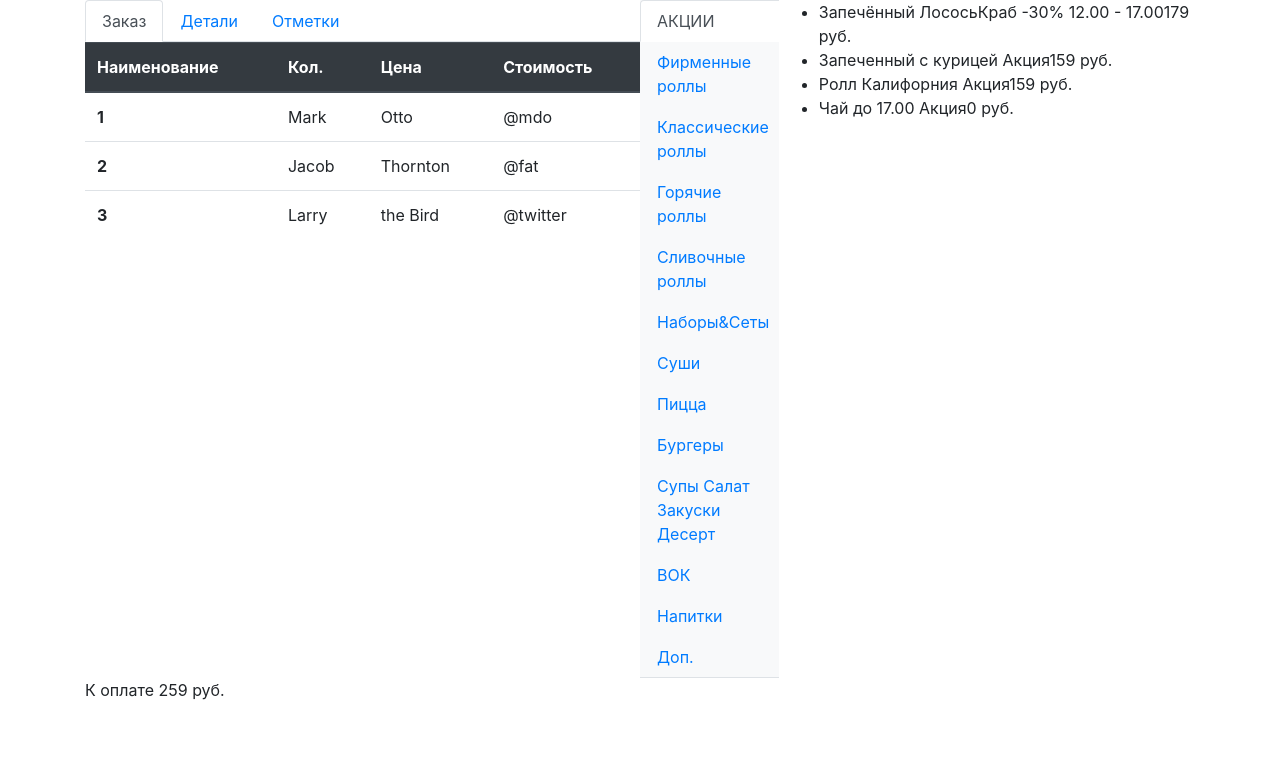
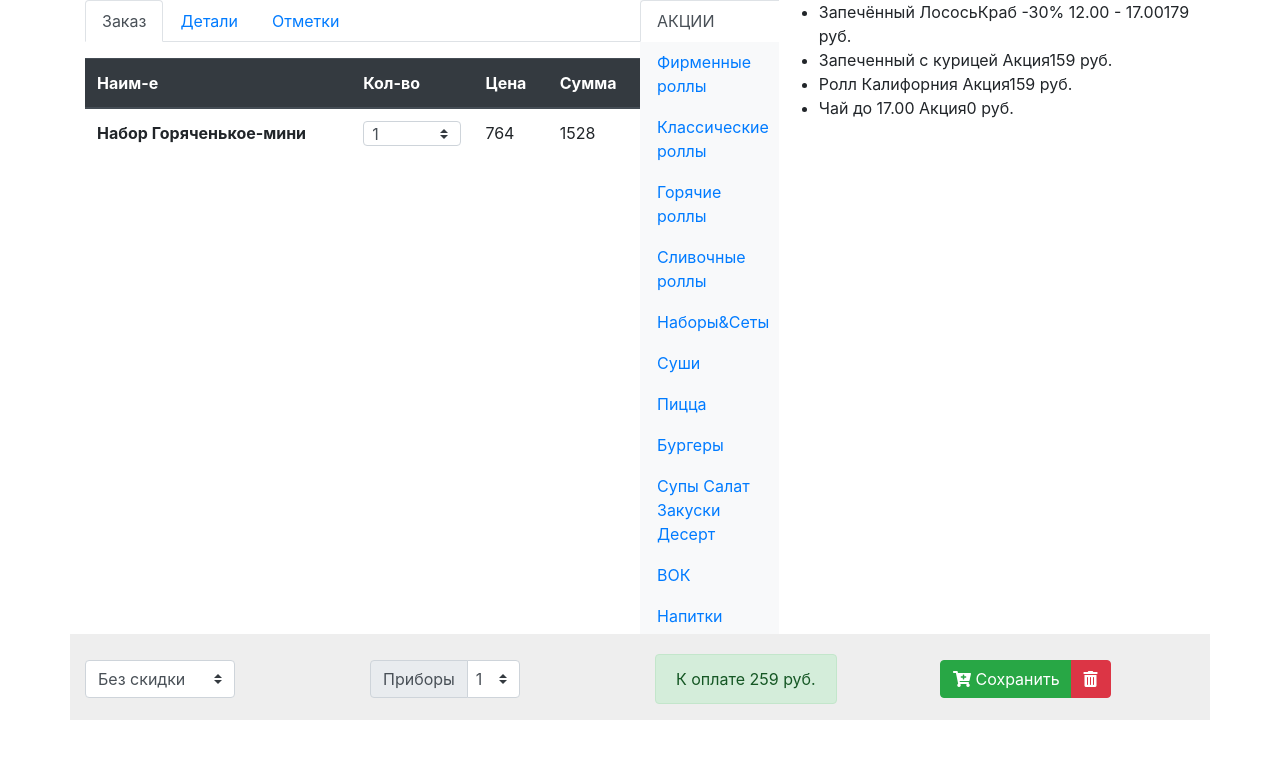
Before and after one commit to sergio-kzn/CrmRollTime, a Django app: page /new_order/ in a window 1280 px wide. Shown: the part 80-844 px from the top of the page. Before the commit the page ends 780 px from the top, so only its background shows below. Run offline with Django 3.2, Linux system fonts and the light colour scheme; some libraries are stand-ins or nearby versions.

Commit message:
Обновление для шаблона new_order.html --Сферстал вкладку Заказ --Сферстал нижнюю панель

```diff
--- a/RollTime/static/css/style.css
+++ b/RollTime/static/css/style.css
@@ -4,3 +4,18 @@ font-family: "Font Awesome 5 Free";
     padding-left: 1rem !important;
     padding-right: 1rem !important;
     }
+
+.custom-quantity {
+    height: calc(1.5em + .2rem - 2px);
+    padding: 0rem .5rem 0rem .5rem;
+    }
+
+@supports ((position: -webkit-sticky) or (position: sticky)) {
+  .sticky-bottom {
+    position: -webkit-sticky;
+    position: sticky;
+    bottom: 0;
+    z-index: 1020;
+    background-color: #eeeeee;
+  }
+}
--- a/RollTime/templates/new_order/new_order.html
+++ b/RollTime/templates/new_order/new_order.html
@@ -10,7 +10,6 @@
 <head>
     <meta charset="utf-8">
 
-    <link rel="stylesheet" href='{% static "css/style.css" %}'>
 
     <!-- Bootstrap CSS -->
     <link rel="stylesheet" href='{% static "css/bootstrap.min.css" %}'
@@ -35,6 +34,9 @@
     <script src='{% static "/js/bootstrap-datepicker.min.js" %}'></script>
     <script src='{% static "/js/js.js" %}'></script>
     <script src='{% static "/locales/bootstrap-datepicker.ru.min.js" %}'></script>
+
+
+    <link rel="stylesheet" href='{% static "css/style.css" %}'>
 </head>
 <body>
 
@@ -164,35 +166,34 @@
             <!-- Блоки с контентом -->
             <div class="tab-content">
                 <!-- Первый блок - Заказ (он отображается по умолчанию, т.к. имеет классы show и active) -->
-                <div class="tab-pane fade table-responsive show active" id="order">
+                <div class="tab-pane fade table-responsive show active mt-3 mr-3" id="order">
                     <table class="table">
                         <thead class="thead-dark">
                         <tr>
-                            <th scope="col">Наименование</th>
-                            <th scope="col">Кол.</th>
+                            <th scope="col">Наим-е</th>
+                            <th scope="col">Кол-во</th>
                             <th scope="col">Цена</th>
-                            <th scope="col">Стоимость</th>
+                            <th scope="col">Сумма</th>
                         </tr>
                         </thead>
                         <tbody>
                         <tr>
-                            <th scope="row">1</th>
-                            <td>Mark</td>
-                            <td>Otto</td>
-                            <td>@mdo</td>
+                            <th scope="row">Набор Горяченькое-мини</th>
+                            <td>
+                                <div class="input-group">
+                                    <select class="custom-select custom-quantity" id="inputGroupSelect04">
+                                        <option value="99">Удалить</option>
+                                        <option value="1" selected>1</option>
+                                        <option value="2">2</option>
+                                        <option value="3">3</option>
+                                        <option value="4">4</option>
+                                    </select>
+                                </div>
+                            </td>
+                            <td>764</td>
+                            <td>1528</td>
                         </tr>
-                        <tr>
-                            <th scope="row">2</th>
-                            <td>Jacob</td>
-                            <td>Thornton</td>
-                            <td>@fat</td>
-                        </tr>
-                        <tr>
-                            <th scope="row">3</th>
-                            <td>Larry</td>
-                            <td>the Bird</td>
-                            <td>@twitter</td>
-                        </tr>
+
                         </tbody>
                     </table>
                 </div>
@@ -341,12 +342,8 @@
                         </label>
                     </div>
                 </div>
-
             </div>
-
-
         </div>
-
         <div class="col-6 coll-md-6">
             <div class="row no-gutters">
                 <div class="col-3 col-md-3 bg-light overflow-hidden">
@@ -385,13 +382,73 @@
                 </div>
             </div>
         </div>
-        <div class="row  no-gutters">
-            <div class="col">
-                <p>К оплате 259 руб.
-            </div>
-        </div>
+
+
     </div>
 </div>
 
+<!-- Нижний блок -->
+<div class="container-xl sticky-bottom">
+    <div class="row  align-items-center pt-3 pb-3">
+        <div class="col mt-1">
+            <div class="input-group" style="width:150px">
+                <select class="custom-select" id="inputGroupSelect05">
+                    <option value="1" selected>Без скидки</option>
+                    <option value="2">-3%</option>
+                    <option value="3">-5%</option>
+                    <option value="4">-7%</option>
+                    <option value="5">-10%</option>
+                    <option value="6">-20%</option>
+                    <option value="7">-30%</option>
+                    <option value="8">-50%</option>
+                    <option value="9">-100%</option>
+                    <option value="10">Суммой</option>
+                </select>
+            </div>
+        </div>
+        <div class="col mt-1">
+            <div class="input-group" style="width:150px">
+                <div class="input-group-prepend">
+                    <label class="input-group-text" for="inputGroupSelect06">Приборы</label>
+                </div>
+                <select class="custom-select" id="inputGroupSelect06" style="padding-left:.5rem">
+                    <option value="1" selected>1</option>
+                    <option value="2">2</option>
+                    <option value="3">3</option>
+                    <option value="4">4</option>
+                    <option value="5">5</option>
+                    <option value="6">6</option>
+                    <option value="7">7</option>
+                    <option value="8">8</option>
+                    <option value="9">9</option>
+                    <option value="10">10</option>
+                    <option value="11">11</option>
+                    <option value="12">12</option>
+                    <option value="13">13</option>
+                    <option value="14">14</option>
+                    <option value="15">15</option>
+                </select>
+            </div>
+        </div>
+        <div class="col mt-1">
+            <div class="input-group">
+                <span class="alert alert-success mb-0">К оплате 259 руб.</span>
+            </div>
+        </div>
+
+        <div class="col mt-1">
+            <div class="input-group">
+                <div class="input-group-prepend">
+                <button class="btn btn-success" type="button"><i class="fas fa-cart-plus"></i> Сохранить
+                </button></div>
+                <div class="input-group-append" id="button-addon4">
+                    <button class="btn btn-danger" type="button"><i class="fas fa-trash-alt"></i></button>
+                </div>
+            </div>
+        </div>
+
+    </div>
+</div>
+</div>
 </body>
 </html>
```
